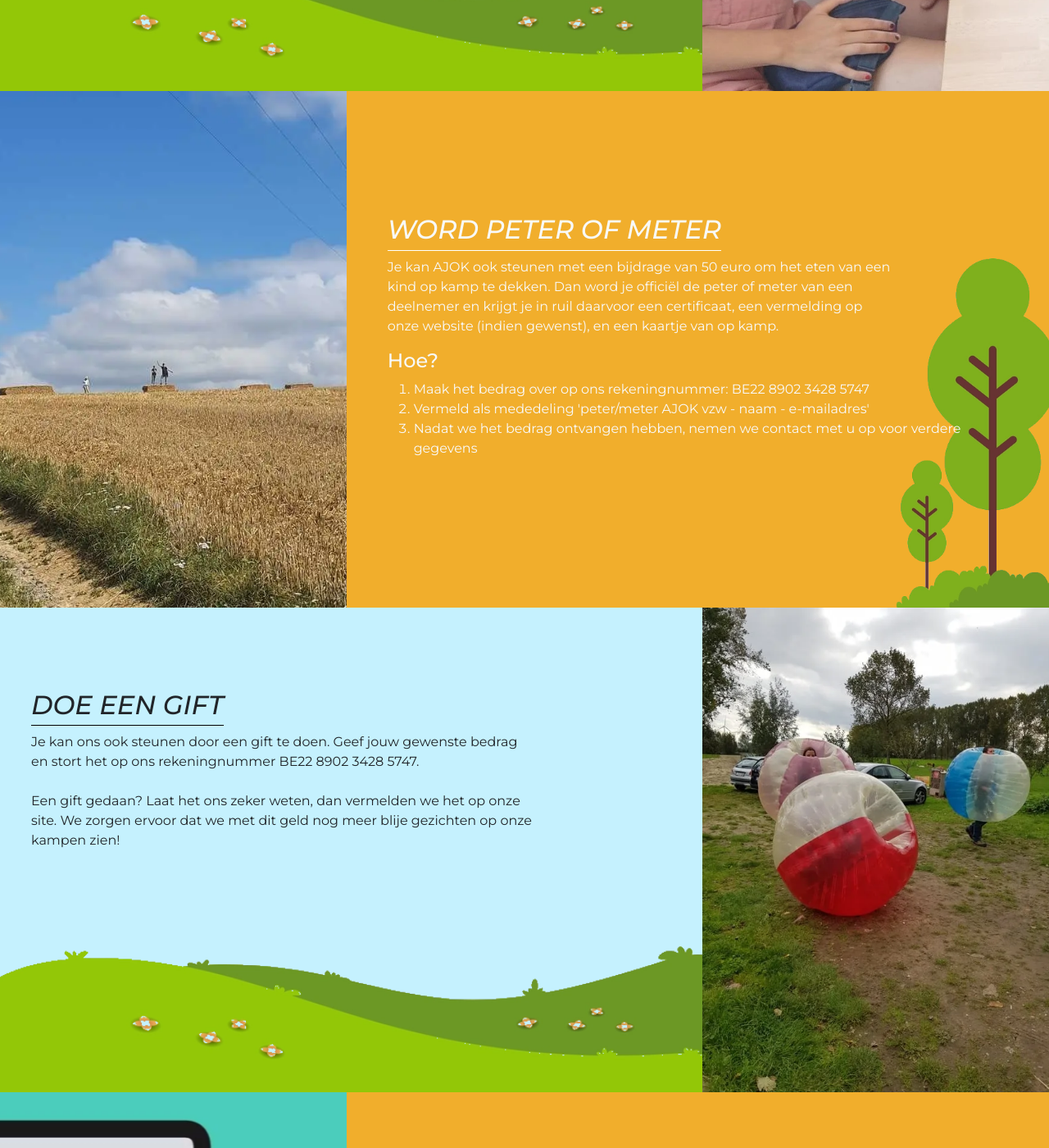
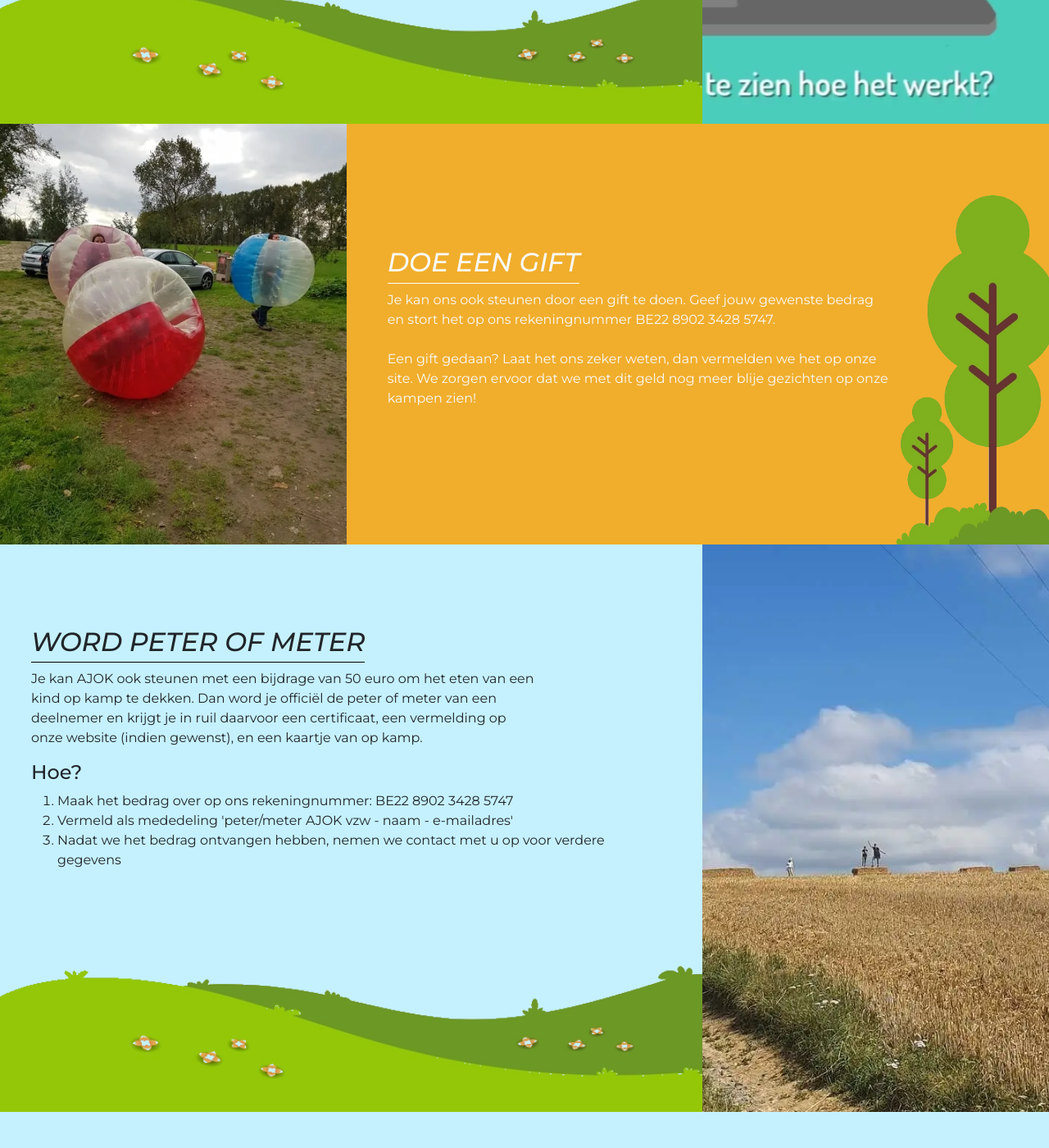
Before and after one commit to arnodeceuninck/ajok-website, a Jekyll site: the page built from steun.html, in a window 1280 px wide and 1400 px high, scrolled down 1032 px. Shown: the whole window at 82% size. Built offline with Jekyll 4.4.1, drawn with Linux system fonts in a browser that asks for light colours; nearby versions of some CDN libraries; part of the change alters nothing that is shown; some of the changed text lies outside the part shown.

Commit message:
volgorde aanpassen

```diff
--- a/steun.html
+++ b/steun.html
@@ -8,7 +8,7 @@ title: "Steun"
 
 
 {% include section.html
-title="Steun ons!"
+title="Steun ons"
 text="<p>
     Wil jij ons helpen om nog meer fijne vakantiekampen te organiseren? Je kunt op verschillende manieren
     je steentje bijdragen. Klik op de link voor meer informatie.
@@ -20,20 +20,41 @@ text="<p>
     {% include image-row.html %}
 </div>
 
+<!-- Trooper eerst, -->
 
 {% include section-img-right.html
-    title="Word vrijwilliger"
-        text="Ben jij op zoek naar een leuke manier om je te engageren?
-        Word dan vrijwilliger bij AJOK! We staan steeds klaar om extra
-        helpende handen te verwelkomen. Op het
-        inschrijvingsformulier kan je uit meerdere vrijwilligersfuncties
-        kiezen. Ben je flexibel qua periode? Geef die dan zeker
-        helemaal door! Volg de link onderaan om je aan te melden als
-        vrijwilliger voor onze kampen."
-    call_to_action="Meld je aan!"
-    url="steun"
-    img="assets/images/steun-ons/word-vrijwilliger-desktop.webp"
-    img_mobile="assets/images/steun-ons/word-vrijwilliger-mobile.webp" %}
+    title="Trooper"
+    text="Wist je dat je AJOK ook kan helpen als je inkopen doet? Als
+        je bij Trooper winkelt, schenk je automatisch een klein
+        bedrag aan ons - en dat zonder extra kosten! Hieronder
+        zetten we alles op een rijtje voor je:
+        <ol>
+            <li>Ga naar <a href='https://www.trooper.be/nl/trooperverenigingen/ajokvzw/''>trooper.be</a> of klik op de balk
+                onderaan</li>
+            <li>Bezoek via onze trooperpagina jouw favoriete webshops</li>
+            <li>Voor iedere aankoop die je doet via onze trooperpagina,
+                gaat er een deel van het aankoopbedrag naar AJOK vzw</li>
+        </ol>"
+    call_to_action="Trooper: AJOK"
+    url="https://www.trooper.be/nl/trooperverenigingen/ajokvzw/"
+    img="assets/images/steun-ons/trooper-desktop.webp"
+    img_mobile="assets/images/steun-ons/trooper.webp" %}
+
+{% capture doe_een_gift_text %}
+Je kan ons ook steunen door een gift te doen. Geef jouw
+gewenste bedrag en stort het op ons rekeningnummer {{ rekeningnummer }}.
+<br><br>
+Een gift gedaan? Laat het ons zeker weten, dan vermelden we
+het op onze site. We zorgen ervoor dat we met dit geld nog
+meer blije gezichten op onze kampen zien!
+{% endcapture %}
+
+{% include section-img-left.html
+    title="Doe een gift"
+    text=doe_een_gift_text
+    img="assets/images/steun-ons/gift.webp"
+    img_mobile="assets/images/steun-ons/gift-mobile.webp" %}
+
 
 {% capture peter_meter_text %}
 Je kan AJOK ook steunen met een bijdrage van 50
@@ -51,45 +72,12 @@ een kaartje van op kamp.
 </ol>
 {% endcapture %}
 
-{% include section-img-left.html
+{% include section-img-right.html
     title="Word peter of meter"
     text=peter_meter_text
     img="assets/images/steun-ons/peter-meter.webp"
     img_mobile="assets/images/steun-ons/peter-meter-mobile.webp" %}
 
-
-{% capture doe_een_gift_text %}
-Je kan ons ook steunen door een gift te doen. Geef jouw
-gewenste bedrag en stort het op ons rekeningnummer {{ rekeningnummer }}.
-<br><br>
-Een gift gedaan? Laat het ons zeker weten, dan vermelden we
-het op onze site. We zorgen ervoor dat we met dit geld nog
-meer blije gezichten op onze kampen zien!
-{% endcapture %}
-
-{% include section-img-right.html
-    title="Doe een gift"
-    text=doe_een_gift_text
-    img="assets/images/steun-ons/gift.webp"
-    img_mobile="assets/images/steun-ons/gift-mobile.webp" %}
-
-{% include section-img-left.html
-    title="Trooper"
-    text="Wist je dat je AJOK ook kan helpen als je inkopen doet? Als
-        je bij Trooper winkelt, schenk je automatisch een klein
-        bedrag aan ons - en dat zonder extra kosten! Hieronder
-        zetten we alles op een rijtje voor je:
-        <ol>
-            <li>Ga naar <a href='https://www.trooper.be/nl/trooperverenigingen/ajokvzw/''>trooper.be</a> of klik op de balk
-                onderaan</li>
-            <li>Bezoek via onze trooperpagina jouw favoriete webshops</li>
-            <li>Voor iedere aankoop die je doet via onze trooperpagina,
-                gaat er een deel van het aankoopbedrag naar AJOK vzw</li>
-        </ol>"
-    call_to_action="Trooper: AJOK"
-    url="https://www.trooper.be/nl/trooperverenigingen/ajokvzw/"
-    img="assets/images/steun-ons/trooper-desktop.webp"
-    img_mobile="assets/images/steun-ons/trooper.webp" %}
 
 
 {% include section.html
```
